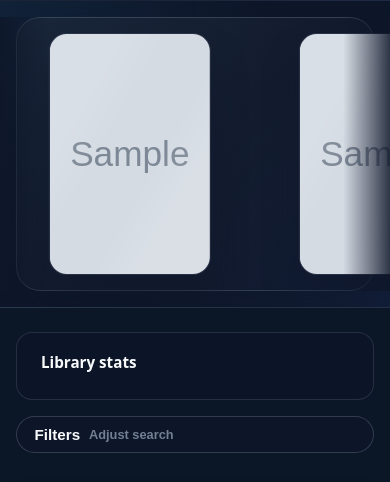
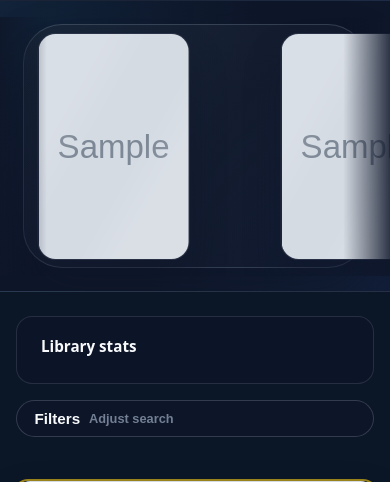
Before and after one commit to cmsjade5000/Vault966R2, a FastAPI app: page /ui/movies in a window 390 px wide. Shown: the part 163-645 px from the top of the page. Run offline with FastAPI, Linux system fonts and the light colour scheme; tables that the repository leaves empty hold one stand-in row (values such as "Sample post"); grey boxes marked "Sample" are stand-in pictures.

Commit message:
Adjust carousel spacing for mobile

```diff
--- a/static/css/movies.css
+++ b/static/css/movies.css
@@ -146,6 +146,26 @@
   }
 }
 
+@media (max-width: 640px) {
+  .poster-banner {
+    --poster-tile-size: clamp(120px, 44vw, 150px);
+    padding: clamp(0.75rem, 4vw, 1.25rem) 0;
+  }
+
+  .poster-banner::before {
+    inset: clamp(0.5rem, 6vw, 1.75rem);
+    border-radius: clamp(1.25rem, 10vw, 2.5rem);
+  }
+
+  .poster-banner__viewport {
+    padding-inline: clamp(0.75rem, 5vw, 1.25rem);
+  }
+
+  .poster-banner__track {
+    gap: clamp(0.35rem, 3vw, 0.75rem);
+  }
+}
+
 .page-hero {
   padding: 1.5rem clamp(1rem, 4vw, 3rem);
   margin: 0 auto;
```
